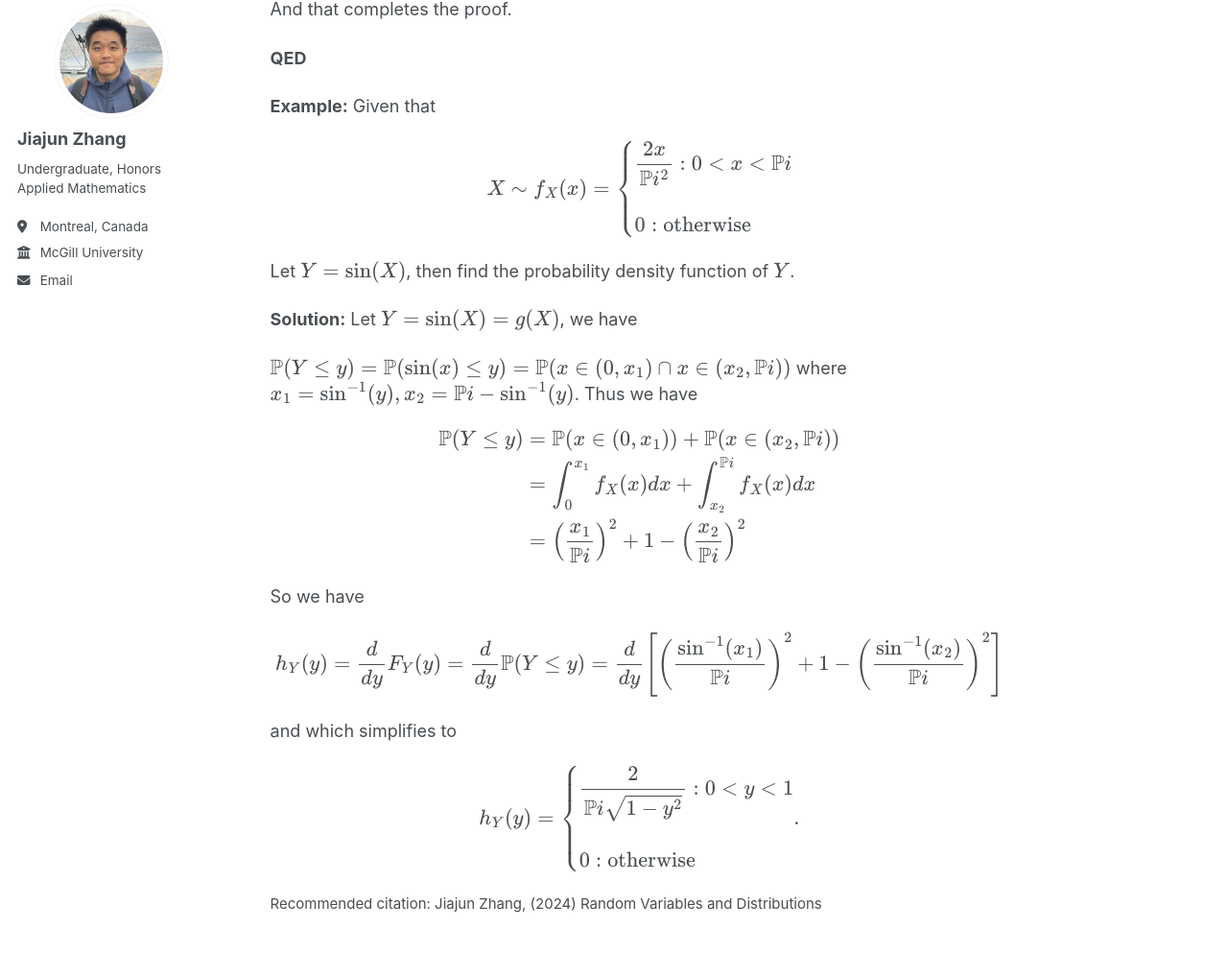
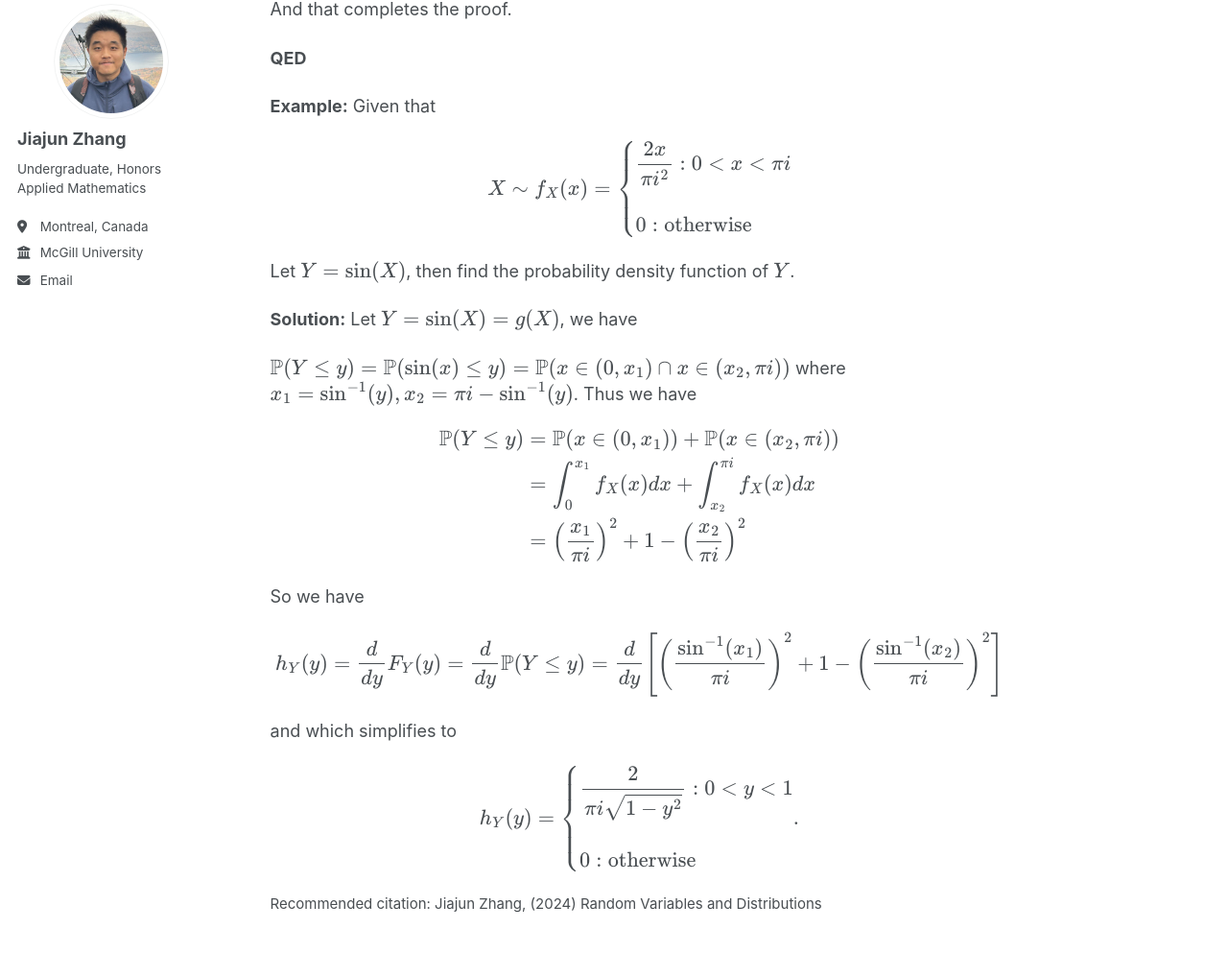
Before and after one commit to JohanssonRein/JohanssonRein.github.io, a Jekyll site: the page built from _publications/randomvar.md, in a window 1280 px wide and 1400 px high, scrolled down 9839 px. Shown: the part 113-1106 px from the top of the window at 96% size. Built offline with Jekyll 4.4.1, drawn with Linux system fonts in a browser that asks for light colours; some of the changed text lies outside the part shown.

Commit message:
Update randomvar.md

```diff
--- a/_publications/randomvar.md
+++ b/_publications/randomvar.md
@@ -379,13 +379,13 @@ $$
 **Example:**  Suppose $X \sim N(0,1)$ where
 
 $$
-f_X(x) = \frac{1}{\sqrt{2\mathbb{P}i}} e^{-\frac{x^2}{2}}
+f_X(x) = \frac{1}{\sqrt{2\pi i}} e^{-\frac{x^2}{2}}
 $$
 
 Where $X$ satisfies normal distribution, which general form is
 
 $$
-X \sim N(\mu,\sigma^2), f_X(x) = \frac{1}{\sqrt{2\mathbb{P}i} \sigma} e^{-\frac{(x-\mu)^2}{2\sigma^2}},
+X \sim N(\mu,\sigma^2), f_X(x) = \frac{1}{\sqrt{2\pi i} \sigma} e^{-\frac{(x-\mu)^2}{2\sigma^2}},
 $$
 
 then what is  $F_Y$, where $Y =\vert X \vert$?
@@ -393,7 +393,7 @@ then what is  $F_Y$, where $Y =\vert X \vert$?
 **Solution:** As from above, we know that
 
 $$
-F_Y(y) = F_X(y) - F_X(-y) = \int_{-\infty}^y \frac{1}{\sqrt{2\mathbb{P}i}} e^{-\frac{x^2}{2}} dx - \int_{-\infty}^{-y} \frac{1}{\sqrt{2\mathbb{P}i}} e^{-\frac{x^2}{2}} dx.
+F_Y(y) = F_X(y) - F_X(-y) = \int_{-\infty}^y \frac{1}{\sqrt{2\pi i}} e^{-\frac{x^2}{2}} dx - \int_{-\infty}^{-y} \frac{1}{\sqrt{2\pi i}} e^{-\frac{x^2}{2}} dx.
 $$
 
 **Theorem**
@@ -410,7 +410,7 @@ $$
 thus
 
 $$
-f_Y(y) = \frac{1}{\sqrt{2\mathbb{P}i}} e^{-\frac{y^2}{2}} + \frac{1}{\sqrt{2\mathbb{P}i}} e^{-\frac{(-y)^2}{2}} = \sqrt{\frac{2}{\mathbb{P}i}} e^{-\frac{y^2}{2}}.
+f_Y(y) = \frac{1}{\sqrt{2\pi i}} e^{-\frac{y^2}{2}} + \frac{1}{\sqrt{2\pi i}} e^{-\frac{(-y)^2}{2}} = \sqrt{\frac{2}{\pi i}} e^{-\frac{y^2}{2}}.
 $$
 
 **Example:** Suppose $X \sim Poisson(\lambda)$, given by $\displaystyle{\mathbb{P}(X = k) := \frac{e^{-\lambda} \lambda^k}{k!}}$ where $k \in \mathbb{N}_0, \lambda >0$. Now suppose $Y = X^2 + 3$, then
@@ -465,31 +465,31 @@ And that completes the proof.
 **Example:** Given that
 
 $$
-X \sim f_X(x) = \begin{cases} \displaystyle{\frac{2x}{\mathbb{P}i^2} : 0 < x < \mathbb{P}i} \\ \\0 : \text{otherwise} \end{cases}
+X \sim f_X(x) = \begin{cases} \displaystyle{\frac{2x}{\pi i^2} : 0 < x < \pi i} \\ \\0 : \text{otherwise} \end{cases}
 $$
 
 Let $Y = \sin(X)$, then find the probability density function of $Y$.
 
 **Solution:** Let $Y =\sin(X) = g(X)$, we have
 
-$\mathbb{P}(Y \leq y) = \mathbb{P}(\sin(x) \leq y) = \mathbb{P}(x \in (0,x_1) \cap x \in (x_2,\mathbb{P}i) )$ where $x_1 = \sin^{-1}(y) , x_2 = \mathbb{P}i - \sin^{-1}(y)$. Thus we have
+$\mathbb{P}(Y \leq y) = \mathbb{P}(\sin(x) \leq y) = \mathbb{P}(x \in (0,x_1) \cap x \in (x_2,\pi i) )$ where $x_1 = \sin^{-1}(y) , x_2 = \pi i - \sin^{-1}(y)$. Thus we have
 
 $$
 \begin{align*}
-\mathbb{P}(Y \leq y) &= \mathbb{P}(x \in (0, x_1)) + \mathbb{P}(x\in (x_2,\mathbb{P}i)) \\
-& = \int_0^{x_1} f_X(x) dx + \int_{x_2}^{\mathbb{P}i} f_X(x) dx \\
-& = \left( \frac{x_1}{\mathbb{P}i} \right)^2 + 1 - \left( \frac{x_2}{\mathbb{P}i} \right)^2
+\mathbb{P}(Y \leq y) &= \mathbb{P}(x \in (0, x_1)) + \mathbb{P}(x\in (x_2,\pi i)) \\
+& = \int_0^{x_1} f_X(x) dx + \int_{x_2}^{\pi i} f_X(x) dx \\
+& = \left( \frac{x_1}{\pi i} \right)^2 + 1 - \left( \frac{x_2}{\pi i} \right)^2
 \end{align*}
 $$
 
 So we have
 
 $$
-h_Y(y) = \frac{d}{dy} F_Y(y) = \frac{d}{dy} \mathbb{P}(Y \leq y) = \frac{d}{dy} \left[ \left( \frac{\sin^{-1}(x_1)}{\mathbb{P}i} \right)^2 + 1 - \left( \frac{\sin^{-1}(x_2)}{\mathbb{P}i} \right)^2 \right]
+h_Y(y) = \frac{d}{dy} F_Y(y) = \frac{d}{dy} \mathbb{P}(Y \leq y) = \frac{d}{dy} \left[ \left( \frac{\sin^{-1}(x_1)}{\pi i} \right)^2 + 1 - \left( \frac{\sin^{-1}(x_2)}{\pi i} \right)^2 \right]
 $$
 
 and which simplifies to
 
 $$
-h_Y(y) = \begin{cases} \displaystyle{\frac{2}{\mathbb{P}i \sqrt{1-y^2}}} : 0<y<1 \\ \\0 : \text{otherwise} \end{cases}.
+h_Y(y) = \begin{cases} \displaystyle{\frac{2}{\pi i \sqrt{1-y^2}}} : 0<y<1 \\ \\0 : \text{otherwise} \end{cases}.
 $$
```
